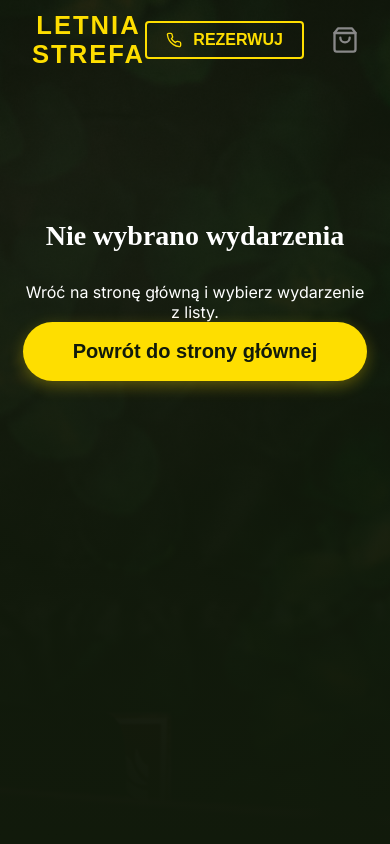
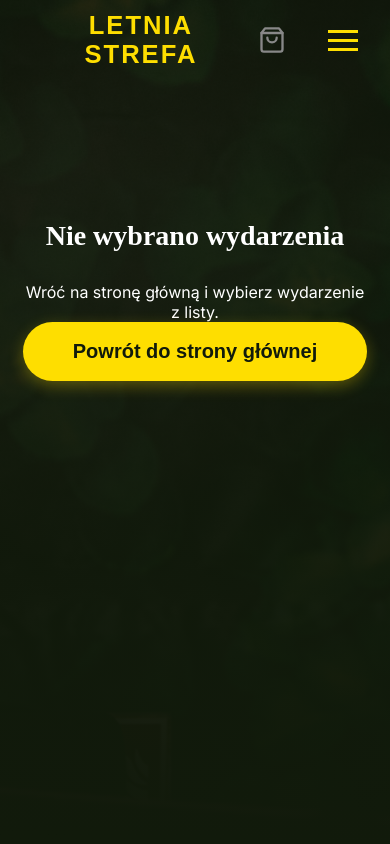
Before and after one commit to Kryki999/club, a React (Create React App) app: page /reservation in a window 390 px wide. Shown: the top 844 px of the page. Built offline with nearby package versions, Linux system fonts and the light colour scheme; a web font is replaced by a local one.

Commit message:
test version for client

```diff
--- a/src/components/ClubMap.js
+++ b/src/components/ClubMap.js
@@ -157,6 +157,7 @@ const ClubMap = ({ eventId, eventName, eventDate, eventImage, onOpenCheckout })
             setIsModalOpen(true);
         }
     };
+
 
     const handleModalClose = () => {
         setIsModalOpen(false);
--- a/src/components/Navigation.css
+++ b/src/components/Navigation.css
@@ -238,8 +238,7 @@
 
 @media (max-width: 768px) {
     .nav-button.phone {
-        padding: 0.5rem 1.2rem;
-        font-size: 1rem;
+        display: none;
     }
 
     .phone-text {
@@ -247,7 +246,7 @@
     }
 
     .phone-rezerwuj {
-        display: inline;
+        display: none;
     }
 
     .nav-brand a {
```
